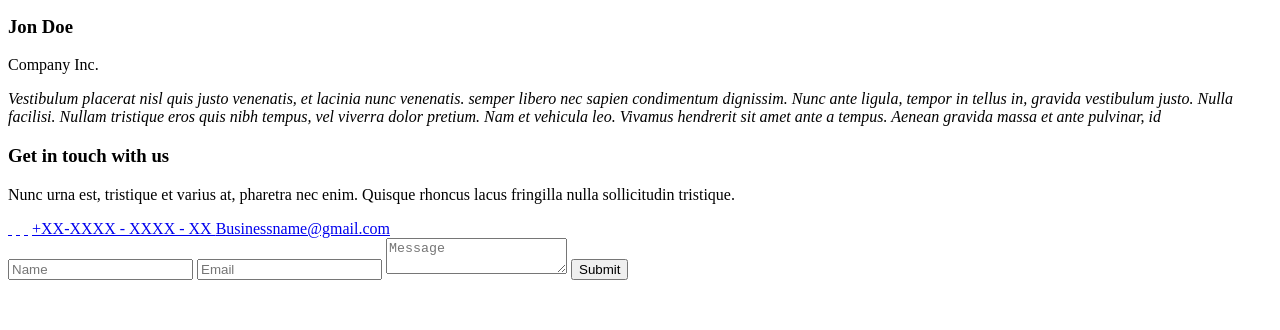
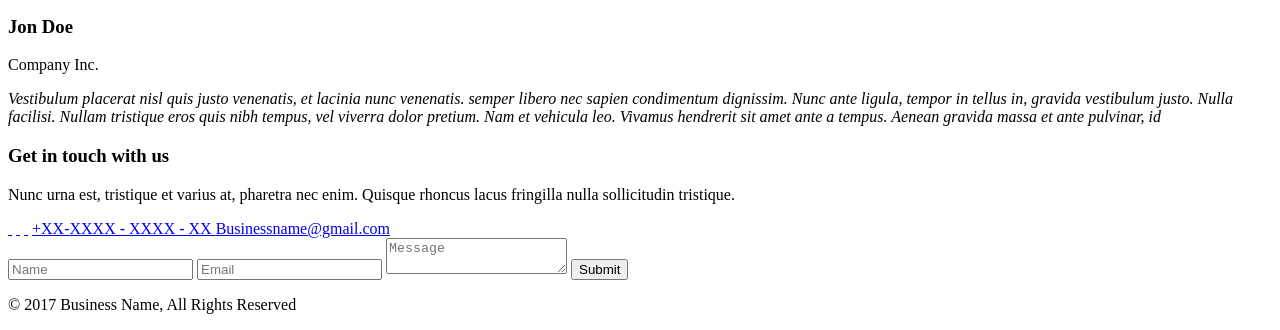
Before and after one commit to YourMentor-org/leading, a plain HTML site: page index.html in a window 1280 px wide. Shown: the part 1754-2084 px from the top of the page. Before the commit the page ends 2042 px from the top, so only its background shows below. Drawn offline with Linux system fonts and the light colour scheme.

Commit message:
add footer

```diff
--- a/index.html
+++ b/index.html
@@ -179,5 +179,10 @@
         </div>
       </section>
     </main>
+    <footer class="footer">
+      <div class="footer__wrapper">
+        <p class="footer__text">© 2017 Business Name, All Rights Reserved</p>
+      </div>
+    </footer>
   </body>
 </html>
```
